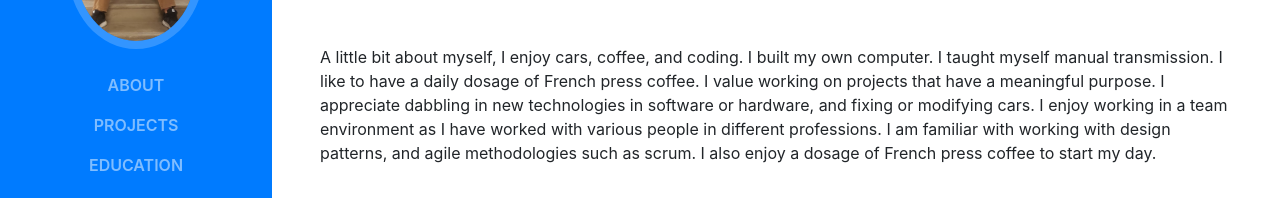
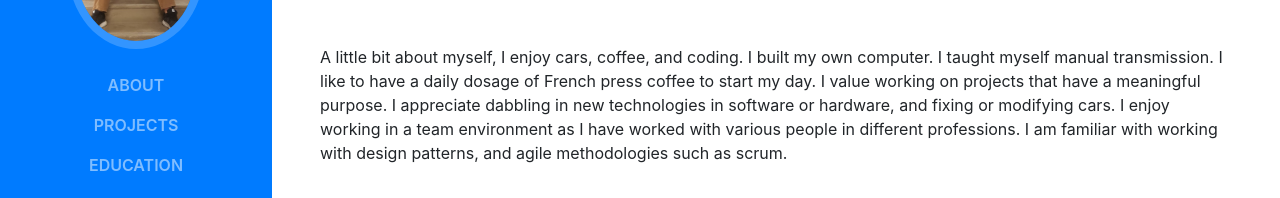
Before and after one commit to brian-hane/brian-hane.github.io, a website with bundled scripts: page index.html in a window 1280 px wide. Shown: the part 307-505 px from the top of the page. Built offline with nearby package versions, Linux system fonts and the light colour scheme; a web font is replaced by a local one.

Commit message:
Update index.html

```diff
--- a/index.html
+++ b/index.html
@@ -87,8 +87,8 @@
         <div class="subheading mb-5">Waterloo, Ontario · (647)-328-4497 ·
           <a href="mailto:hane1750@mylaurier.ca">hane1750@mylaurier.ca</a>
         </div>
-        <p class="mb-5">A little bit about myself, I enjoy cars, coffee, and coding. I built my own computer. I taught myself manual transmission. I like to have a daily dosage of French press coffee. I value working on projects that have a meaningful purpose. I appreciate dabbling in new technologies in software or hardware, and fixing or modifying cars. I enjoy working
-          in a team environment as I have worked with various people in different professions. I am familiar with working with design patterns, and agile methodologies such as scrum. I also enjoy a dosage of French press coffee to start my day.</p>
+        <p class="mb-5">A little bit about myself, I enjoy cars, coffee, and coding. I built my own computer. I taught myself manual transmission. I like to have a daily dosage of French press coffee to start my day. I value working on projects that have a meaningful purpose. I appreciate dabbling in new technologies in software or hardware, and fixing or modifying cars. I enjoy working
+          in a team environment as I have worked with various people in different professions. I am familiar with working with design patterns, and agile methodologies such as scrum.</p>
         <ul class="list-inline list-social-icons mb-0">
           <li class="list-inline-item">
             <a href="https://www.linkedin.com/in/brian-hane/">
```
